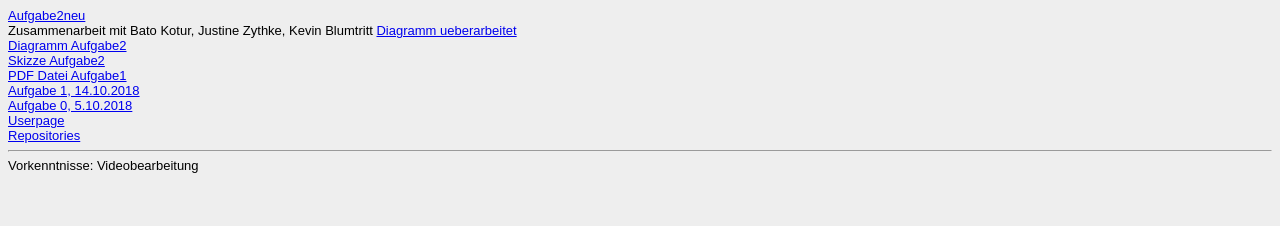
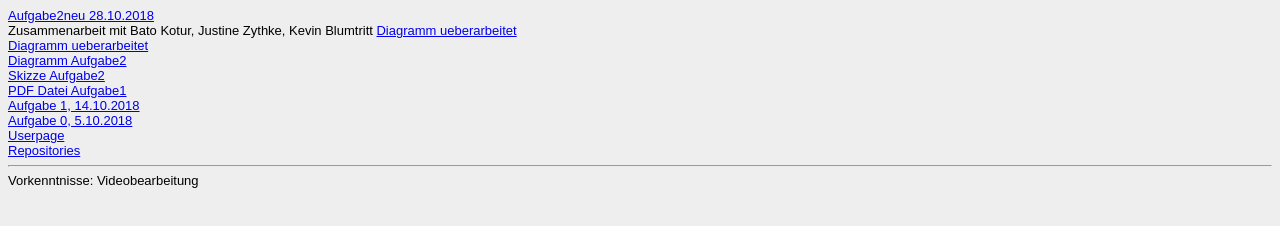
Before and after one commit to dennisbenz/dennisbenz.github.io, a plain HTML site: page Steckbrief/steckbrief.htm in a window 1280 px wide. Drawn offline with Linux system fonts and the light colour scheme.

Commit message:
skizze hochgeladen

```diff
--- a/Steckbrief/steckbrief.htm
+++ b/Steckbrief/steckbrief.htm
@@ -6,8 +6,9 @@
 <a href="Datenadresse eintragen" target="_blank">Aufgabe 1a, 1.1.2015</a></br>
 und diese -->
 
-<a href="https://dennisbenz.github.io/EIA2/Aufgabe2/Aufgabe2.html" target="_blank">Aufgabe2neu</a><br>
+<a href="https://dennisbenz.github.io/EIA2/Aufgabe2/Aufgabe2.html" target="_blank">Aufgabe2neu 28.10.2018</a><br>
 Zusammenarbeit mit Bato Kotur, Justine Zythke, Kevin Blumtritt
+<a href="https://dennisbenz.github.io/EIA2/Aufgabe2/Aufgabe2%20diagramm.jpg" target="_blank">Diagramm ueberarbeitet</a><br>
 <a href="https://dennisbenz.github.io/EIA2/Aufgabe2/Diagrammneu.jpg" target="_blank">Diagramm ueberarbeitet</a><br>
 <a href="https://dennisbenz.github.io/EIA2/Aufgabe1/Diagramm.jpg" target="_blank">Diagramm Aufgabe2</a><br>
 <a href="https://dennisbenz.github.io/EIA2/Aufgabe1/Skizze.jpg" target="_blank">Skizze Aufgabe2</a><br>
```
